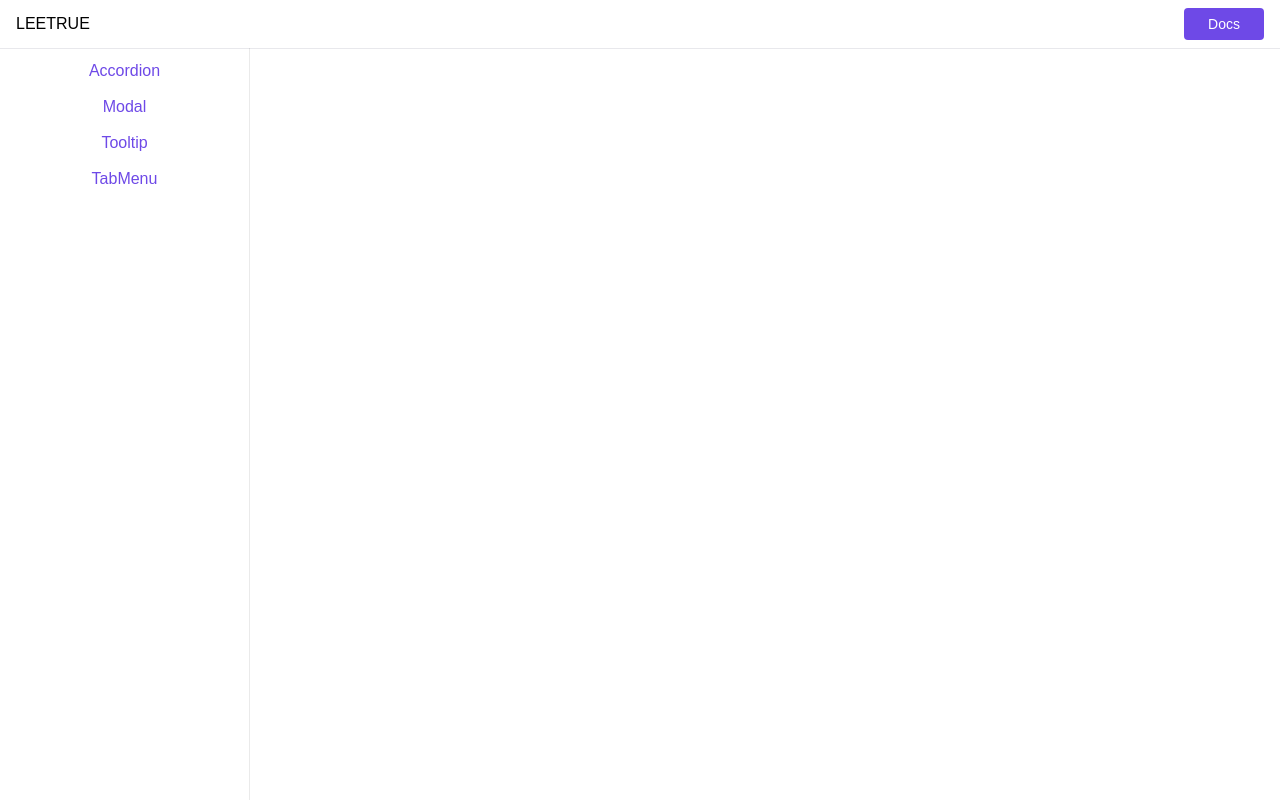
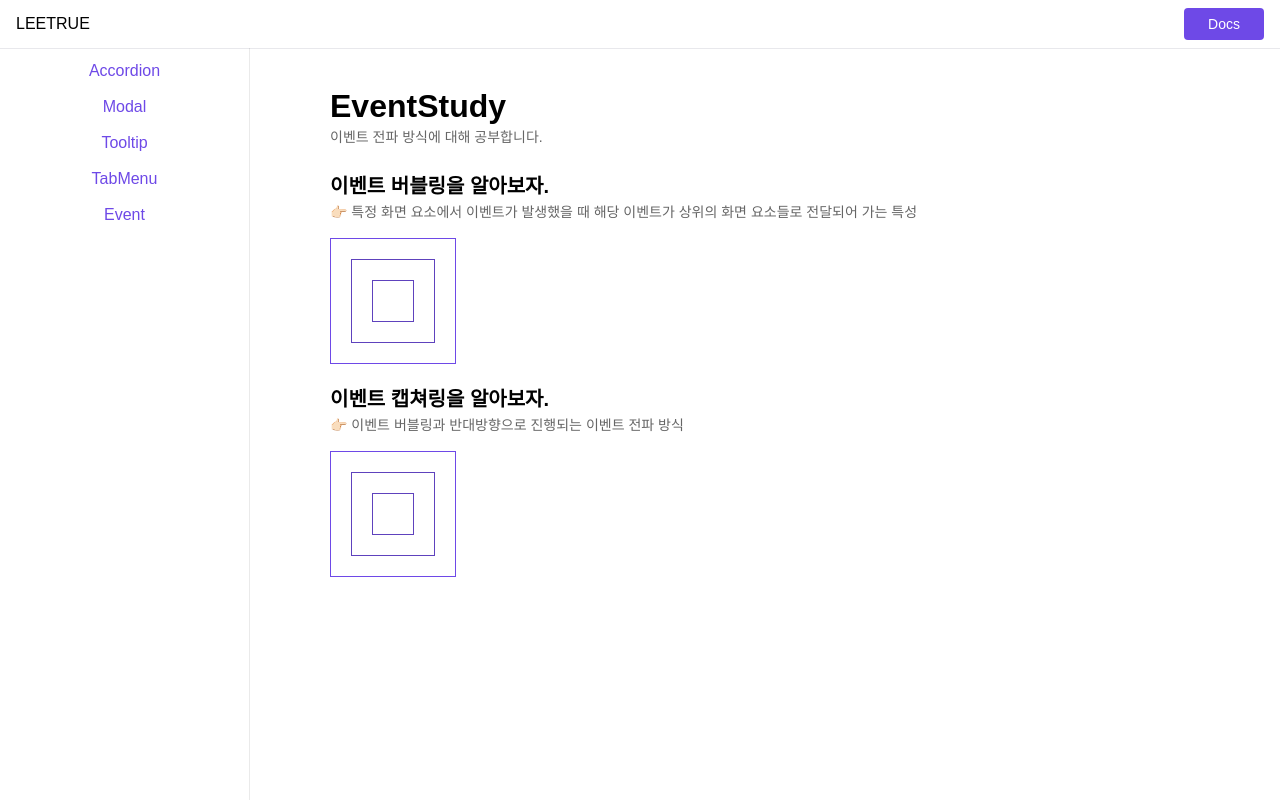
Before and after one commit to kordobby/leetrue-ui-library, a React (Vite) app: page /study/event in a window 1280 px wide. Built offline with nearby package versions, Linux system fonts and the light colour scheme.

Commit message:
add. EventBubbling Component 작성

```diff
--- a/src/components/@elements/Menu.tsx
+++ b/src/components/@elements/Menu.tsx
@@ -6,6 +6,7 @@ const data = [
   { id: "modal", name: "Modal", path: "/component/modal" },
   { id: "tooltip", name: "Tooltip", path: "/component/tooltip" },
   { id: "tabmenu", name: "TabMenu", path: "/component/tabmenu" },
+  { id: "event-study", name: "Event", path: "/study/event" },
 ];
 export function Menu() {
   return (
--- a/src/libs/router/Router.tsx
+++ b/src/libs/router/Router.tsx
@@ -1,4 +1,5 @@
 import { AccordionPage } from "pages/AccordionPage";
+import { StudyEventPage } from "pages/StudyEventPage";
 import { TabMenuPage } from "pages/TabMenuPage";
 import { TooltipPage } from "pages/TooltipPage";
 // eslint-disable-next-line import/no-extraneous-dependencies
@@ -9,6 +10,7 @@ function Router() {
       <Route path={"/component/accordion"} element={<AccordionPage />} />
       <Route path={"/component/tooltip"} element={<TooltipPage />} />
       <Route path={"/component/tabmenu"} element={<TabMenuPage />} />
+      <Route path={"/study/event"} element={<StudyEventPage />} />
     </Routes>
   );
 }
--- /dev/null
+++ b/src/pages/StudyEventPage.tsx
@@ -0,0 +1,23 @@
+import { EventBubbling } from "study/event/EventBubbling";
+import PageLayout from "components/layout/PageLayout";
+export function StudyEventPage() {
+  return (
+    <PageLayout>
+      <PageLayout.Title>EventStudy</PageLayout.Title>
+      <PageLayout.Desc>이벤트 전파 방식에 대해 공부합니다.</PageLayout.Desc>
+
+      <PageLayout.Item>
+        <PageLayout.SubTitle>이벤트 버블링을 알아보자.</PageLayout.SubTitle>
+        <PageLayout.SubDesc>
+          특정 화면 요소에서 이벤트가 발생했을 때 해당 이벤트가 상위의 화면 요소들로 전달되어 가는 특성
+        </PageLayout.SubDesc>
+        <EventBubbling />
+      </PageLayout.Item>
+      <PageLayout.Item>
+        <PageLayout.SubTitle>이벤트 캡쳐링을 알아보자.</PageLayout.SubTitle>
+        <PageLayout.SubDesc>이벤트 버블링과 반대방향으로 진행되는 이벤트 전파 방식</PageLayout.SubDesc>
+        <EventBubbling />
+      </PageLayout.Item>
+    </PageLayout>
+  );
+}
--- /dev/null
+++ b/src/study/event/EventBubbling.tsx
@@ -0,0 +1,68 @@
+import { PropsWithChildren } from "react";
+import { css } from "@emotion/react";
+import colors from "constants/colors";
+
+const useLogEvent = (target: string) => {
+  const logEvent = () => {
+    console.log("logEvent ===> ", target);
+  };
+
+  return logEvent;
+};
+
+export function EventBubbling() {
+  return (
+    <section>
+      <GrandParent>
+        <Parent>
+          <Baby></Baby>
+        </Parent>
+      </GrandParent>
+    </section>
+  );
+}
+
+function GrandParent(props: PropsWithChildren) {
+  const logEvent = useLogEvent("grand");
+  return (
+    <div
+      css={css`
+        padding: 20px;
+        border: 1px solid ${colors.primary};
+      `}
+      onClick={logEvent}
+    >
+      {props.children}
+    </div>
+  );
+}
+
+function Parent(props: PropsWithChildren) {
+  const logEvent = useLogEvent("parent");
+
+  return (
+    <div
+      css={css`
+        padding: 20px;
+        border: 1px solid ${colors.heading};
+      `}
+      onClick={logEvent}
+    >
+      {props.children}
+    </div>
+  );
+}
+
+function Baby() {
+  const logEvent = useLogEvent("baby");
+
+  return (
+    <div
+      css={css`
+        padding: 20px;
+        border: 1px solid ${colors.heading};
+      `}
+      onClick={logEvent}
+    ></div>
+  );
+}
```
Also changed, not shown: src/study/event/EventCapturing.tsx (added, +68 -0 lines).
